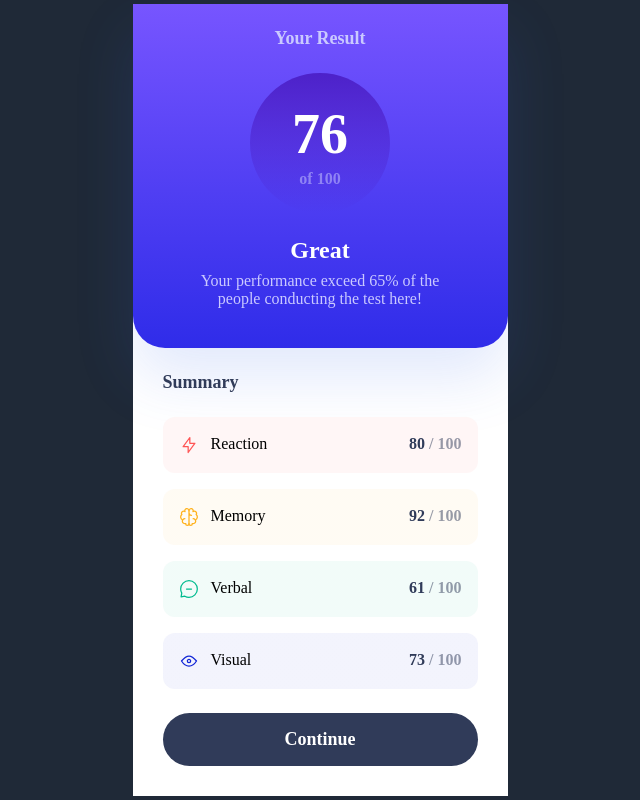
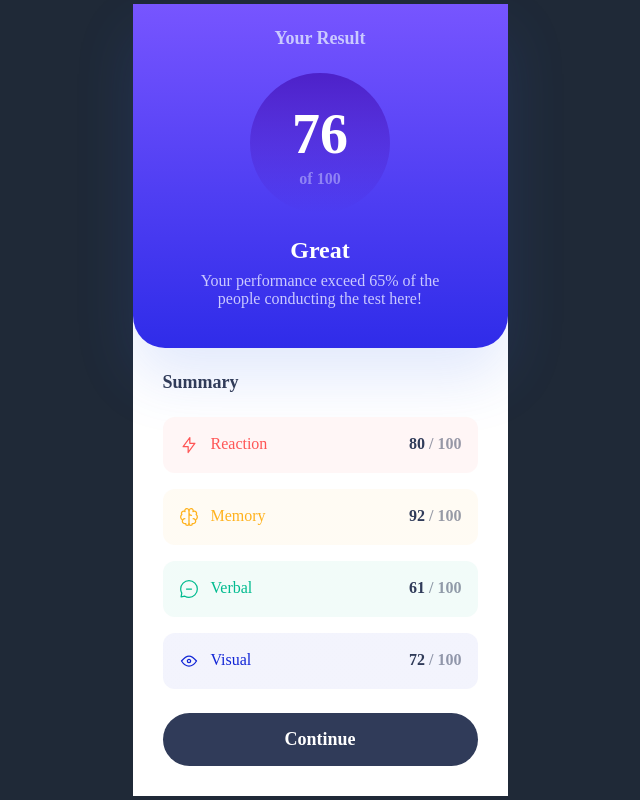
Before and after one commit to jasonluo07/fem-results-summary-component, a React (Vite) app: page / in a window 1280 px wide. Shown: the whole page, without its empty margins (320-960 px from the left). Built offline with nearby package versions, Linux system fonts and the light colour scheme.

Commit message:
fix: dynamic text-color

```diff
--- /dev/null
+++ b/src/assets/DATA.json
@@ -0,0 +1,22 @@
+[
+  {
+    "category": "Reaction",
+    "score": 80,
+    "icon": "./assets/images/icon-reaction.svg"
+  },
+  {
+    "category": "Memory",
+    "score": 92,
+    "icon": "./assets/images/icon-memory.svg"
+  },
+  {
+    "category": "Verbal",
+    "score": 61,
+    "icon": "./assets/images/icon-verbal.svg"
+  },
+  {
+    "category": "Visual",
+    "score": 72,
+    "icon": "./assets/images/icon-visual.svg"
+  }
+]
--- a/src/components/ResultsSummary/ResultSection.tsx
+++ b/src/components/ResultsSummary/ResultSection.tsx
@@ -1,11 +1,15 @@
-function ResultSection() {
+type ResultSectionProps = {
+  averageScore: number | null;
+};
+
+function ResultSection({ averageScore }: ResultSectionProps) {
   return (
     <section className="flex flex-col items-center rounded-b-[32px] bg-gradient-to-b from-[#75F] to-[#2F2CE9] pb-[40px] pt-[24px] shadow-[0_30px_60px_0px_rgba(61,108,236,0.15)] desktop:w-1/2 desktop:rounded-[32px]">
       <h1 className="mb-[24px] text-[18px] font-bold text-[#CAC9FF] desktop:mb-[36px] desktop:text-[24px]">
         Your Result
       </h1>
       <div className="mb-[24px] flex h-[140px] w-[140px] flex-col items-center justify-center rounded-full bg-gradient-to-b from-[#4D21C9] desktop:mb-[28px] desktop:h-[200px] desktop:w-[200px]">
-        <p className="text-[56px] font-extrabold leading-[72px] text-white desktop:text-[72px]">76</p>
+        <p className="text-[56px] font-extrabold leading-[72px] text-white desktop:text-[72px]">{averageScore}</p>
         <p className="text-[16px] font-bold text-[#CAC9FF] opacity-[.5168] desktop:text-[18px]">of 100</p>
       </div>
       <div className="mx-auto w-[260px] text-center">
--- /dev/null
+++ b/src/components/ResultsSummary/SummaryItem.tsx
@@ -0,0 +1,34 @@
+type SummaryItemProps = {
+  icon: string;
+  color: string;
+  title: string;
+  score: number;
+};
+
+function SummaryItem({ icon, color, title, score }: SummaryItemProps) {
+  return (
+    <li
+      className="flex justify-between rounded-[12px] px-[16px] py-[18px]"
+      style={{
+        background: `linear-gradient(0deg, rgba(255, 255, 255, 0.95) 0%, rgba(255, 255, 255, 0.95) 100%), ${color}`,
+      }}
+    >
+      <div className="flex space-x-[12px]">
+        <img src={icon} alt={title} />
+        <h3
+          className="text-[16px] font-medium desktop:text-[20px]"
+          style={{
+            color,
+          }}
+        >
+          {title}
+        </h3>
+      </div>
+      <p className="text-[16px] font-bold text-[#303B59] desktop:text-[18px]">
+        {score} <span className="opacity-50">/ 100</span>
+      </p>
+    </li>
+  );
+}
+
+export default SummaryItem;
--- a/src/components/ResultsSummary/SummarySection.tsx
+++ b/src/components/ResultsSummary/SummarySection.tsx
@@ -1,38 +1,26 @@
-type SummaryItemProps = {
-  icon: string;
-  color: string;
-  title: string;
-  score: number;
+import SummaryItem from './SummaryItem';
+import { ISummaryItem } from '@/types';
+
+const COLORS = ['#F55', '#FFB21E', '#00BB8F', '#1125D6'];
+
+type SummarySectionProps = {
+  summaryData: ISummaryItem[];
 };
 
-function SummaryItem({ icon, color, title, score }: SummaryItemProps) {
-  return (
-    <li
-      className="flex justify-between rounded-[12px] px-[16px] py-[18px]"
-      style={{
-        background: `linear-gradient(0deg, rgba(255, 255, 255, 0.95) 0%, rgba(255, 255, 255, 0.95) 100%), ${color}`,
-      }}
-    >
-      <div className="flex space-x-[12px]">
-        <img src={icon} alt={title} />
-        <h3 className={`text-[16px] font-medium text-[${color}] desktop:text-[20px]`}>{title}</h3>
-      </div>
-      <p className="text-[16px] font-bold text-[#303B59] desktop:text-[18px]">
-        {score} <span className="opacity-50">/ 100</span>
-      </p>
-    </li>
-  );
-}
-
-function SummarySection() {
+function SummarySection({ summaryData }: SummarySectionProps) {
   return (
     <section className="px-[30px] pb-[30px] pt-[24px] desktop:w-1/2 desktop:px-[40px] desktop:pb-[46px] desktop:pt-[38px]">
       <h2 className="mb-[24px] text-[18px] font-bold text-[#303B59] desktop:mb-[28px] desktop:text-[24px]">Summary</h2>
       <ul className="mb-[24px] space-y-[16px]">
-        <SummaryItem icon="/src/assets/images/icon-reaction.svg" color="#F55" title="Reaction" score={80} />
-        <SummaryItem icon="/src/assets/images/icon-memory.svg" color="#FFB21E" title="Memory" score={92} />
-        <SummaryItem icon="/src/assets/images/icon-verbal.svg" color="#00BB8F" title="Verbal" score={61} />
-        <SummaryItem icon="/src/assets/images/icon-visual.svg" color="#1125D6" title="Visual" score={73} />
+        {summaryData.map((item, index) => (
+          <SummaryItem
+            key={item.category}
+            icon={item.icon.replace('./assets', '/src/assets')}
+            color={COLORS[index]}
+            title={item.category}
+            score={item.score}
+          />
+        ))}
       </ul>
       <button
         className="block w-full rounded-[128px] bg-[#303B59] py-[16px] text-[18px] font-bold text-white hover:bg-gradient-to-b hover:from-[#75F] hover:to-[#2F2CE9]
--- a/src/components/ResultsSummary/index.tsx
+++ b/src/components/ResultsSummary/index.tsx
@@ -1,11 +1,25 @@
+import { useEffect, useState } from 'react';
 import ResultSection from './ResultSection';
 import SummarySection from './SummarySection';
+import { ISummaryItem } from '@/types';
+
+import DATA from '../../assets/DATA.json';
 
 function ResultsSummary() {
+  const [summaryData, setSummaryData] = useState<ISummaryItem[]>([]);
+  const [averageScore, setAverageScore] = useState<number | null>(null);
+
+  useEffect(() => {
+    setSummaryData(DATA);
+    const totalScore = DATA.reduce((acc, item) => acc + item.score, 0);
+    const averageScore = Math.floor(totalScore / DATA.length);
+    setAverageScore(averageScore);
+  }, []);
+
   return (
     <div className="w-[375px] bg-white desktop:flex desktop:w-[736px] desktop:rounded-[32px]">
-      <ResultSection />
-      <SummarySection />
+      <ResultSection averageScore={averageScore} />
+      <SummarySection summaryData={summaryData} />
     </div>
   );
 }
--- /dev/null
+++ b/src/types/index.ts
@@ -0,0 +1,5 @@
+export interface ISummaryItem {
+  category: string;
+  score: number;
+  icon: string;
+}
```
Also changed, not shown: tsconfig.json (+6 -1 lines).
